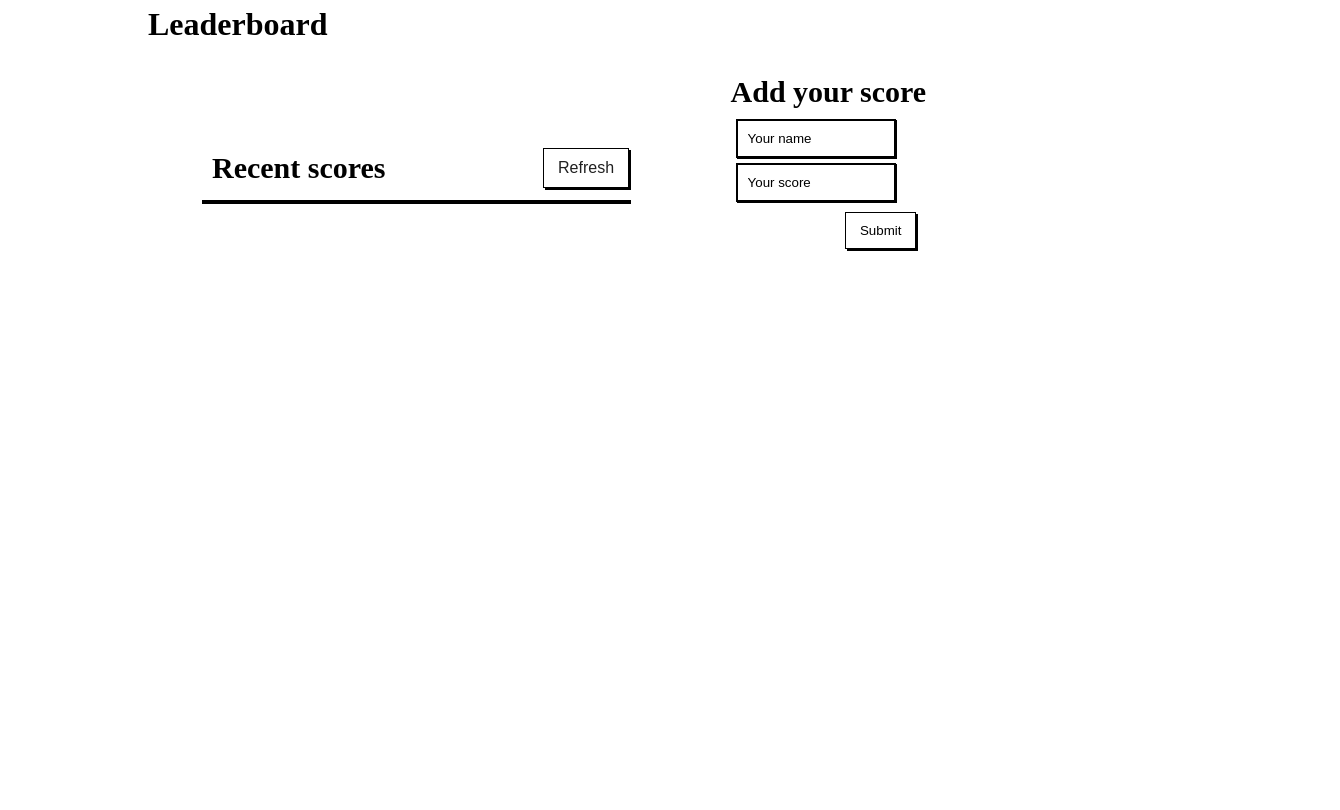
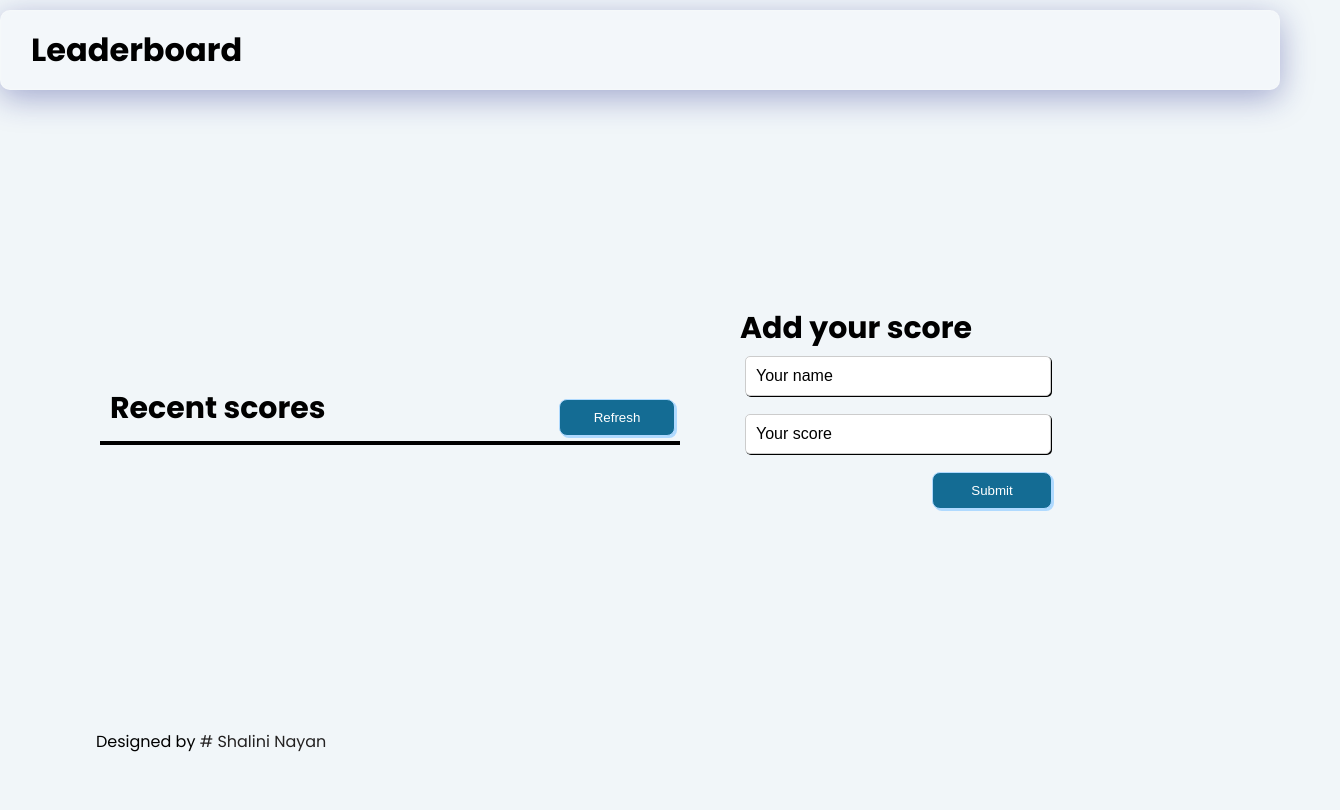
Before and after one commit to ShaliniNayan/Leaderboard, a website built with webpack: page src/index.html in a window 1280 px wide. Shown: the whole page, 1340 px wide, since content can reach past the window. Built offline with nearby package versions, Linux system fonts and the light colour scheme; no server answers.

Commit message:
Update html & css

```diff
--- a/src/index.html
+++ b/src/index.html
@@ -10,7 +10,7 @@
       <h1 class="title">Leaderboard</h1>
     </header>
     <main>
-
+      <div class="hero">
         <div class="table">
           <div class="top-table">
             <div class="top-heading">
@@ -18,19 +18,41 @@
               <button type="button" class="btn-refresh">Refresh</button>
             </div>
             <div id="leaderboard">
-                  <ul class="scoresList">
-                  </ul>
+              <ul class="scoresList"></ul>
             </div>
           </div>
+        </div>
+        <div class="tablesSocre">
           <form>
             <h2 class="AddScores">Add your score</h2>
             <div class="inputs">
-              <input type="text" id="name" placeholder="Your name" name="text-name" required>
-              <input type="number" id="score" placeholder="Your score" name="score" min="0" max="100" required>
+              <input
+                type="text"
+                id="name"
+                placeholder="Your name"
+                name="text-name"
+                required
+              />
+              <input
+                type="number"
+                id="score"
+                placeholder="Your score"
+                name="score"
+                min="0"
+                max="100"
+                required
+              />
+              <button type="submit">Submit</button>
             </div>
-            <button type="submit">Submit</button>
           </form>
         </div>
+      </div>
     </main>
+    <footer>
+      <p>
+        Designed by
+        <a href="https://github.com/ShaliniNayan">&#x23; Shalini Nayan</a>
+      </p>
+    </footer>
   </body>
 </html>
--- a/src/style.css
+++ b/src/style.css
@@ -1,3 +1,24 @@
+@import url('https://fonts.googleapis.com/css2?family=Poppins:wght@300;400;500;600;700&display=swap');
+
+* {
+  box-sizing: border-box;
+  margin: 0;
+  padding: 0;
+  outline: 0;
+  border: 0;
+  text-decoration: none;
+  list-style: none;
+}
+
+a {
+  text-decoration: none;
+  color: #242222;
+}
+
+a:hover {
+  color: #34a654;
+}
+
 body {
   margin: 0;
   padding: 0;
@@ -6,10 +27,32 @@ body {
   overflow-x: hidden;
   font-size: 16px;
   line-height: 1.5;
+  background-color: #f1f6f9;
+  font-family: 'Poppins', sans-serif;
+  padding-top: 0.625rem;
+}
+
+.hero {
+  padding: 50px 0;
+  min-height: 80vh;
+  display: grid;
+  grid-template-columns: 1fr 1fr;
+  align-items: center;
+  gap: 5rem;
 }
 
 header {
-  margin-left: 10%;
+  min-height: 10vh;
+  display: flex;
+  align-items: center;
+  background: rgba(255, 255, 255, 0.15);
+  box-shadow: 0 8px 2rem 0 rgba(31, 38, 135, 0.37);
+  backdrop-filter: blur(3px);
+  -webkit-backdrop-filter: blur(3px);
+  border-radius: 10px;
+  border: 1px solid rgba(255, 255, 255, 0.18);
+  padding-left: 0.625rem;
+  width: 100%;
 }
 
 .title {
@@ -22,33 +65,20 @@ header {
   flex-direction: row;
   justify-content: space-between;
   align-items: center;
-  width: auto;
+  width: 100%;
   position: relative;
   margin: 0 15%;
 }
 
 .top-table {
   padding: 10px;
-  width: 60%;
+  width: 100%;
 }
 
 .recentScores {
   color: black;
   margin: 10px;
   font-size: 30px;
-}
-
-.btn-refresh {
-  color: #202020;
-  background-color: #fff;
-  text-align: center;
-  text-decoration: none;
-  display: inline-block;
-  font-size: 16px;
-  margin: 4px 2px;
-  cursor: pointer;
-  border: 1px solid black;
-  box-shadow: 2px 2px black;
 }
 
 .top-heading {
@@ -67,13 +97,22 @@ form {
   display: flex;
   flex-direction: column;
   justify-content: space-between;
-  width: 50%;
+  width: 100%;
   margin-left: 10%;
+}
+
+form input[type='text'],
+form input[type='number'] {
+  margin-bottom: 1.1rem;
+  padding: 0.625rem;
+  border: 1px solid #ccc;
+  border-radius: 5px;
+  font-size: 1rem;
 }
 
 form input,
 button {
-  width: 45%;
+  width: 51%;
   padding: 10px;
   margin: 5px;
   border: 2px solid black;
@@ -102,10 +141,17 @@ button {
   justify-content: center;
   align-items: center;
   margin-left: 32%;
-  background-color: #fff;
-  color: #000;
-  border: 1px solid black;
-  box-shadow: 2px 2px black;
+  background-color: #146c94;
+  color: #fff;
+  border: 1px solid #b0daff;
+  box-shadow: 2px 2px #b0daff;
+  cursor: pointer;
+  border-radius: 8px;
+  align-self: flex-end;
+}
+
+button:hover {
+  background-color: #19a7ce;
 }
 
 .AddScores {
@@ -131,3 +177,14 @@ button {
 #leaderboard li.score:nth-child(even) {
   background-color: #ddd;
 }
+
+.tablesSocre {
+  width: 100%;
+}
+
+footer {
+  display: flex;
+  margin: auto;
+  width: 85%;
+  height: 10vh;
+}
```
Also changed, not shown: dist/index.html, dist/main.js. Lines whose indentation alone changed are shown as unchanged.
